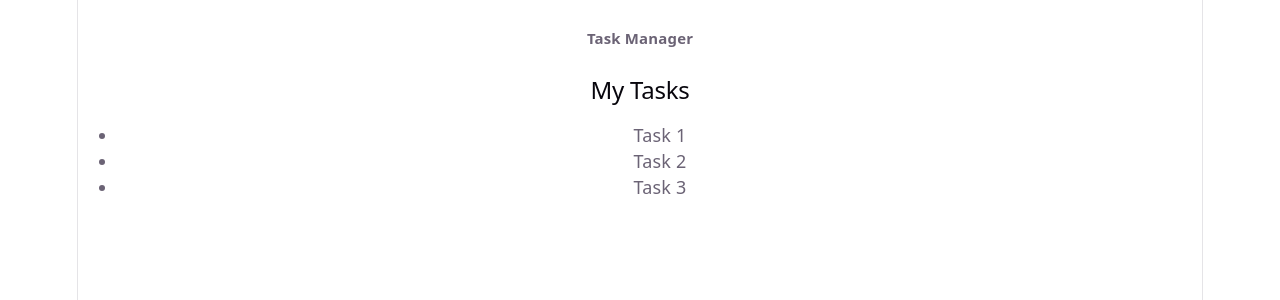
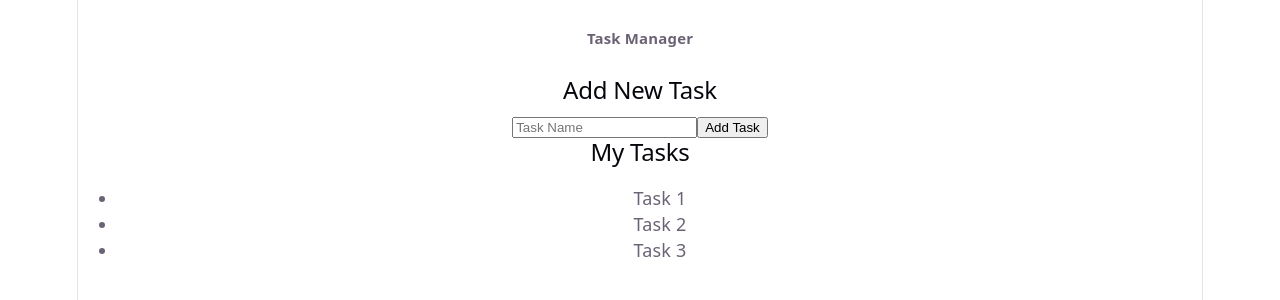
Before and after one commit to rajkumar1191/r-14-04-26, a React (Vite) app: page / in a window 1280 px wide. Shown: the top 300 px of the page. Built offline with nearby package versions, Linux system fonts and the light colour scheme.

Commit message:
usestate and useeffect

```diff
--- a/src/App.jsx
+++ b/src/App.jsx
@@ -1,13 +1,27 @@
+import { useState } from "react";
 import "./App.css";
+import AddTask from "./components/AddTask";
 import TaskList from "./components/TaskList";
 
 const App = () => {
   const title = "My Tasks";
-  const taskList = ["Task 1", "Task 2", "Task 3"];
+  let taskList = ["Task 1", "Task 2", "Task 3"];
+
+  //const [currentValue, updateFunction] = useState(initialValue);
+  const [tasks, setTasks] = useState(taskList);
+
+  const handleAddTask = (newTask) => {
+    console.log("Adding new task:", newTask);
+    // Logic to add the new task to the task list
+    setTasks([...tasks, newTask]);
+    console.log("Updated task list:", tasks);
+  }
+
   return (
     <>
       <h5>Task Manager</h5>
-      <TaskList title={title} taskList={taskList} />
+      <AddTask onAddTask={handleAddTask} />
+      <TaskList title={title} taskList={tasks} />
     </>
   );
 }
--- /dev/null
+++ b/src/components/AddTask.jsx
@@ -0,0 +1,52 @@
+import { useEffect, useState } from "react";
+
+const AddTask = ({ onAddTask }) => {
+  const [taskName, setTaskName] = useState("");
+  const [error, setError] = useState(null);
+
+  useEffect(() => {
+    console.log("AddTask component mounted");
+  }, []);
+
+  useEffect(() => {
+    if(taskName.trim()) {
+      console.log("AddTask component mounted");
+    }
+  }, [taskName, error]);
+
+  const handleInputChange = (event) => {
+    console.log("Input changed:", event.target.value);
+    setTaskName(event.target.value);
+  };
+
+  const handleSubmit = (event) => {
+    event.preventDefault();
+    if (!taskName.trim()) {
+      console.log("Task name is empty. Please enter a valid task name.");
+      setError("Task name cannot be empty.");
+      return;
+    }
+    onAddTask(taskName);
+    setTaskName("");
+    setError(null);
+  };
+
+  return (
+    <div className="add-task">
+      <h2>Add New Task</h2>
+      {error && <p>{error}</p>}
+      <form onSubmit={handleSubmit}>
+        <input
+          type="text"
+          placeholder="Task Name"
+          name="taskName"
+          onChange={handleInputChange}
+          value={taskName}
+        />
+        <button type="submit">Add Task</button>
+      </form>
+    </div>
+  );
+};
+
+export default AddTask;
--- a/src/main.jsx
+++ b/src/main.jsx
@@ -22,4 +22,8 @@ Prop Drilling: The code demonstrates prop drilling, where data is passed from a
 parent('raj') -> child -> child -> child -> TaskList -> Task -> TaskDetails('Raj')
 
 To avoid prop drilling, you can use React Context or state management libraries like Redux to manage the state globally and provide it to components without having to pass props through multiple levels of the component tree.
+
+useState Hook: The code uses the useState hook to manage state in functional components. For example, in the App component, it uses useState to manage the list of tasks and update it when a new task is added.
+
+useEffect Hook: Although not shown in the provided code snippets, the useEffect hook is commonly used in React to perform side effects such as fetching data, subscribing to events, or updating the DOM. It allows you to run code after the component has rendered and can be used to manage lifecycle events in functional components.
 */
```
